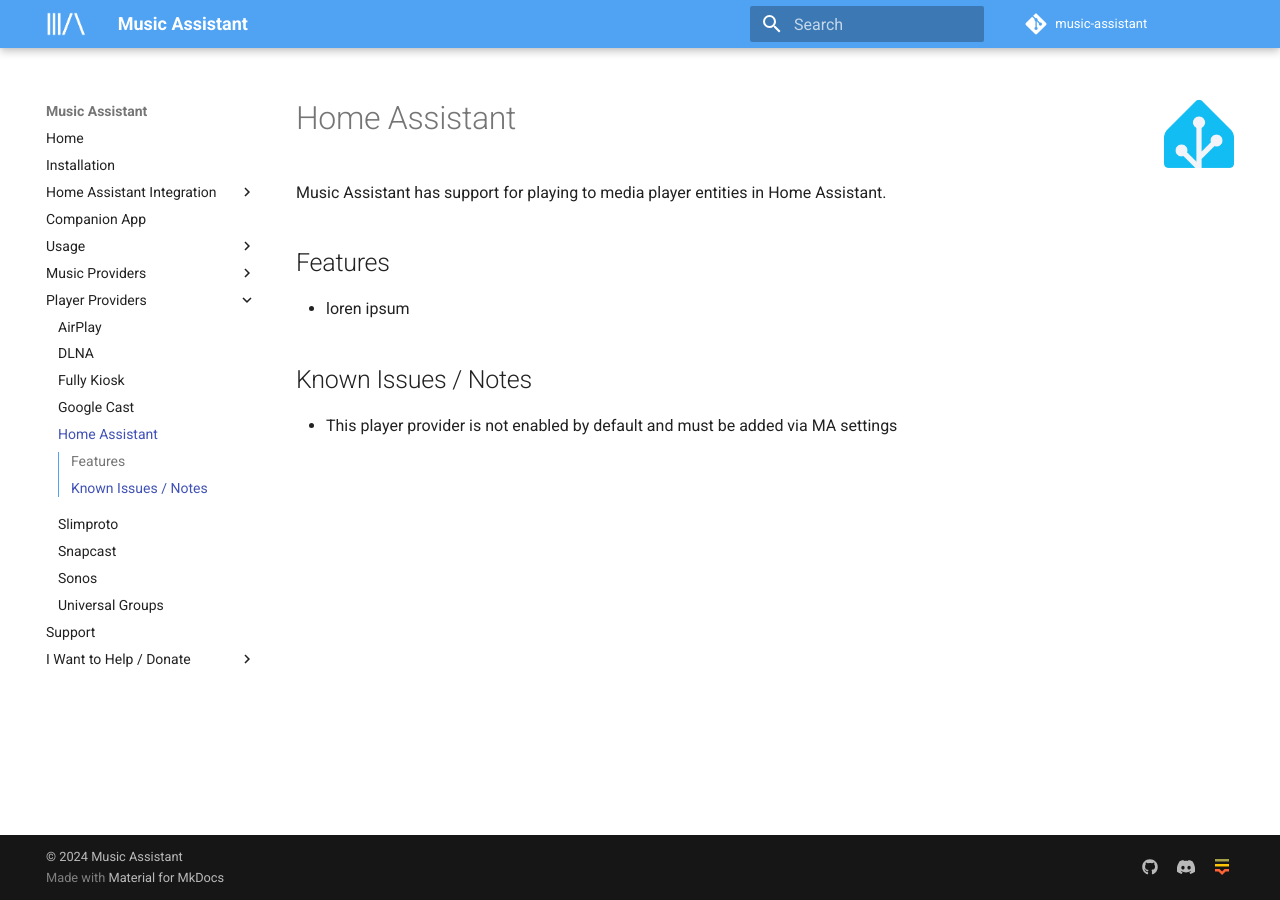
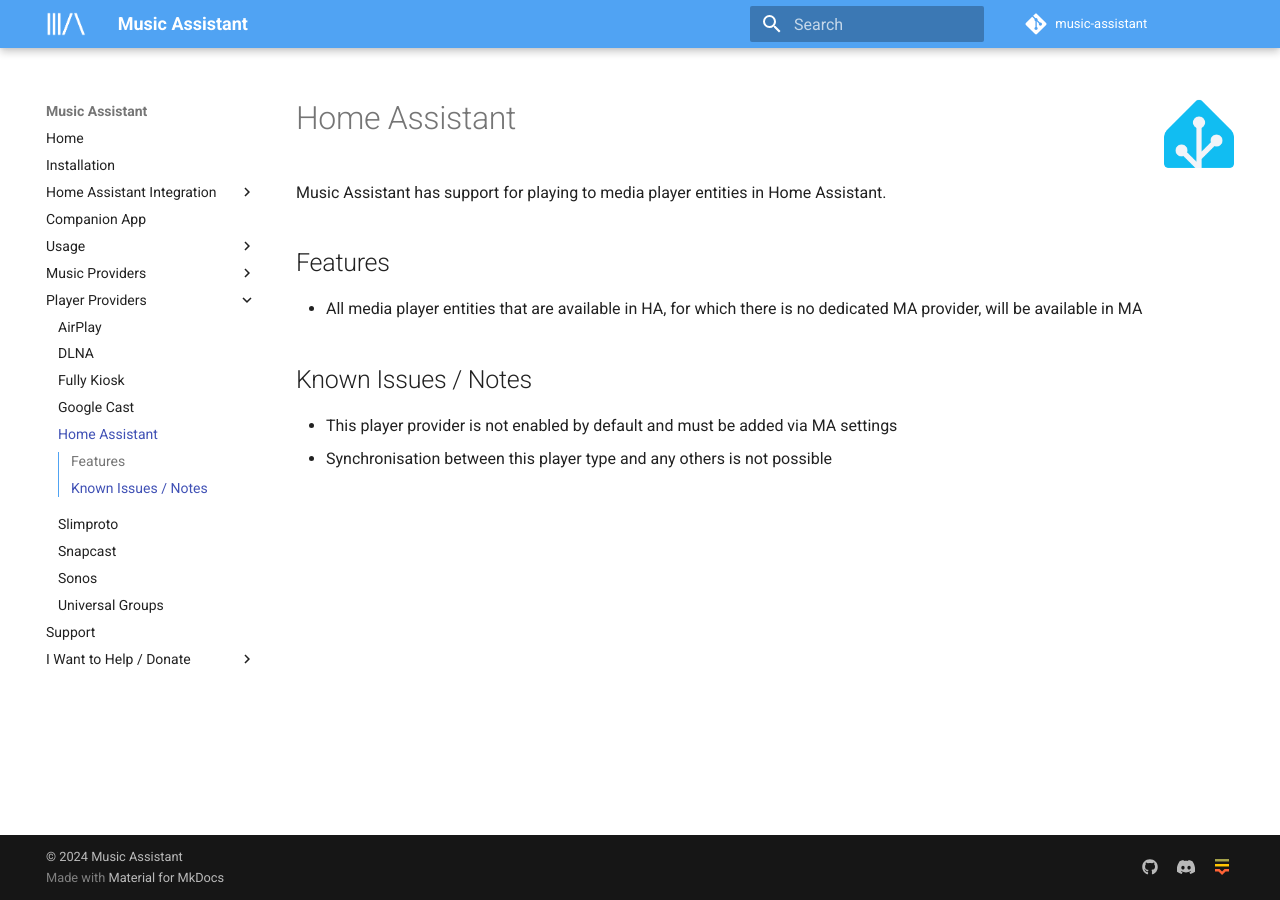
Before and after one commit to pwbriggs/music-assistant.github.io, an MkDocs documentation site: the page built from docs/player-support/ha.md, in a window 1280 px wide. Built offline with MkDocs 1.6.1 and Material for MkDocs 9.7.7, drawn with Linux system fonts in a browser that asks for light colours.

Commit message:
Update ha.md

```diff
--- a/docs/player-support/ha.md
+++ b/docs/player-support/ha.md
@@ -4,8 +4,9 @@
 
 ## Features
 
-- loren ipsum
+- All media player entities that are available in HA, for which there is no dedicated MA provider, will be available in MA
 
 ## Known Issues / Notes
 
 - This player provider is not enabled by default and must be added via MA settings
+- Synchronisation between this player type and any others is not possible
```
